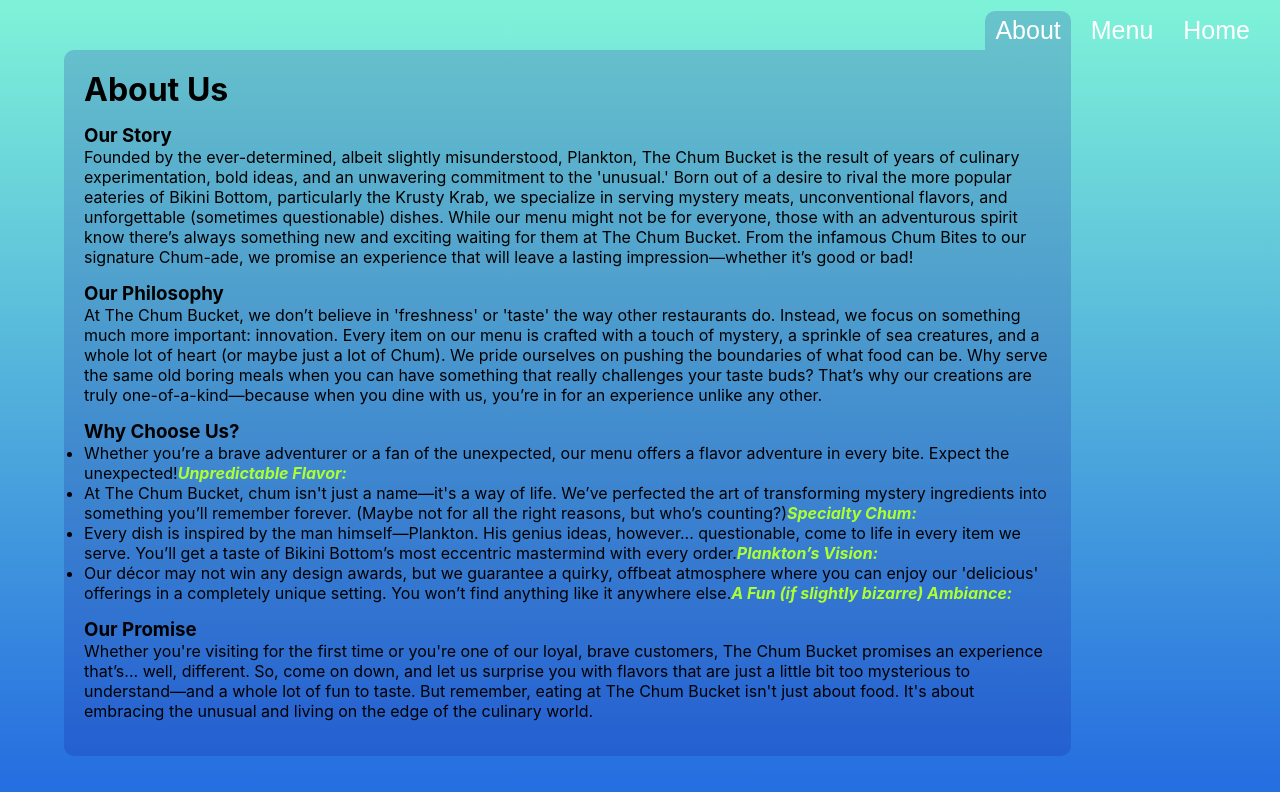
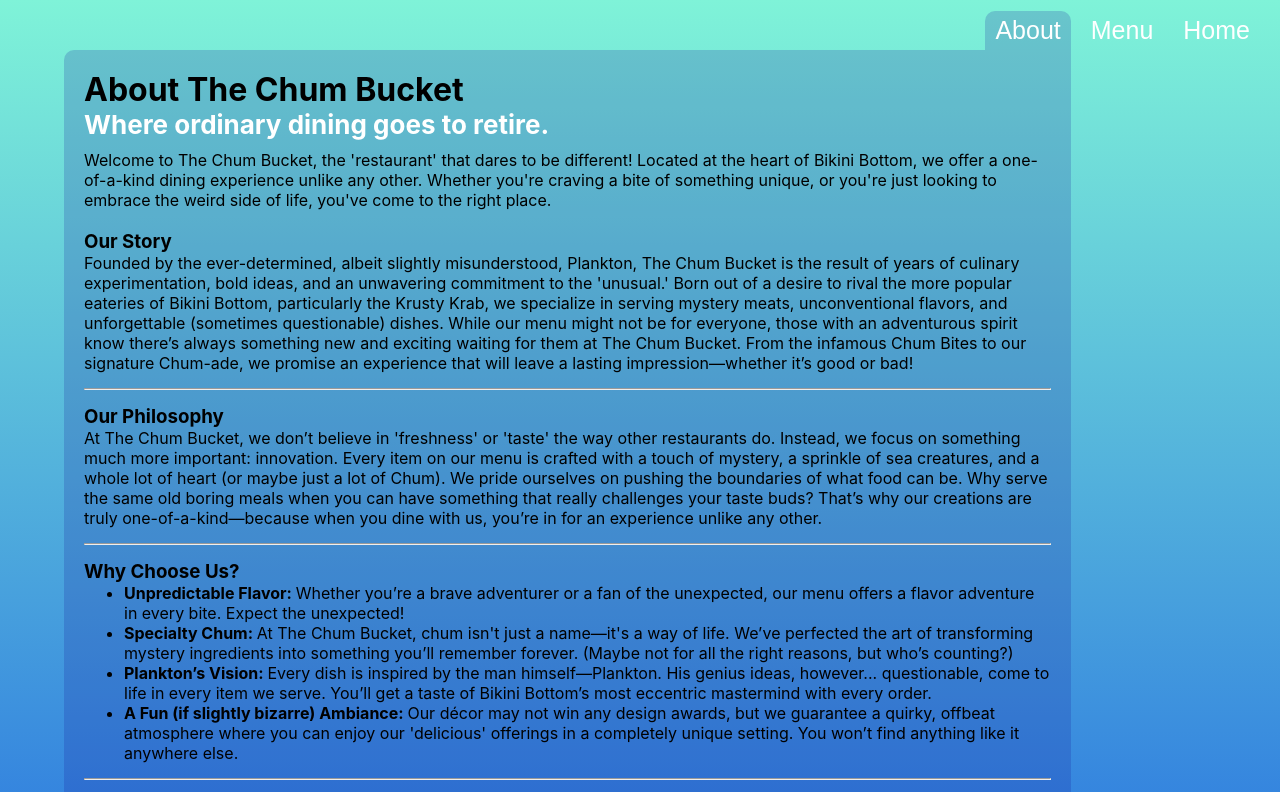
Before and after one commit to Valmord/resturant, a website built with webpack: page src/template.html in a window 1280 px wide. Both pictures are taken after a click on the button "About". Shown: the top 792 px of the page. Built offline with nearby package versions, Linux system fonts and the light colour scheme.

Commit message:
Finish about page

```diff
--- a/src/page_about.js
+++ b/src/page_about.js
@@ -1,8 +1,5 @@
 const content = document.querySelector('#content');
 
-// name: "The Chum Bucket",
-// tagline: "Where ordinary dining goes to retire.",
-// description: "Welcome to The Chum Bucket, the 'restaurant' that dares to be different! Located at the heart of Bikini Bottom, we offer a one-of-a-kind dining experience unlike any other. Whether you're craving a bite of something unique, or you're just looking to embrace the weird side of life, you've come to the right place.",
 
 
 const chumBucketAbout = {
@@ -42,8 +39,6 @@
     title: "Our Promise",
     content: "Whether you're visiting for the first time or you're one of our loyal, brave customers, The Chum Bucket promises an experience that’s... well, different. So, come on down, and let us surprise you with flavors that are just a little bit too mysterious to understand—and a whole lot of fun to taste. But remember, eating at The Chum Bucket isn't just about food. It's about embracing the unusual and living on the edge of the culinary world."
   },
-
-  closing: "The Chum Bucket—Where ordinary dining goes to retire."
 };
 
 function createAboutElements(){
@@ -53,6 +48,8 @@
   for (let section in chumBucketAbout) {
     const item = chumBucketAbout[section];
     const sectionElement = document.createElement('div');
+    sectionElement.classList.add('section');
+    const rule = document.createElement('hr');
     if (section !== 'reasonsToVisit') {
         const title = document.createElement('h3');
         const desc = document.createElement('p');
@@ -71,8 +68,8 @@
         const listElement = document.createElement('li');
         const pointTitle = document.createElement('strong');
         const pointContent = document.createElement('span');
-        pointTitle.textContent = point.title + ':';
-        listElement.textContent = point.description;
+        pointTitle.textContent = point.title + ': ';
+        pointContent.textContent = point.description;
         listElement.appendChild(pointTitle);
         listElement.appendChild(pointContent);
         pointsContainer.appendChild(listElement);
@@ -81,21 +78,35 @@
       })
     }
     aboutElementsContainer.appendChild(sectionElement);
+    aboutElementsContainer.appendChild(rule);
   }
   return aboutElementsContainer;
 }
 
+function createAboutHeader(){
+  const aboutHeaderContainer = document.createElement('div');
+  aboutHeaderContainer.classList.add('about-header');
+  const h1Element = document.createElement('h1');
+  h1Element.textContent = "About The Chum Bucket";
+  const h2Element = document.createElement('h2');
+  h2Element.textContent = "Where ordinary dining goes to retire.";
+  const headerContent = document.createElement('p');
+  headerContent.textContent = "Welcome to The Chum Bucket, the 'restaurant' that dares to be different! Located at the heart of Bikini Bottom, we offer a one-of-a-kind dining experience unlike any other. Whether you're craving a bite of something unique, or you're just looking to embrace the weird side of life, you've come to the right place.";
+
+  aboutHeaderContainer.appendChild(h1Element);
+  aboutHeaderContainer.appendChild(h2Element);
+  aboutHeaderContainer.appendChild(headerContent);
+  return aboutHeaderContainer;
+}
 
 function createAboutContent(){
   const aboutElement = document.createElement('div');
   aboutElement.classList.add('about-page');
 
-  const h1Element = document.createElement('h1');
-  h1Element.textContent = 'About Us';
+  aboutElement.appendChild(createAboutHeader());
+  aboutElement.appendChild(createAboutElements());
 
-  aboutElement.appendChild(h1Element);
   content.appendChild(aboutElement);
-  aboutElement.appendChild(createAboutElements());
 }
 
 export { createAboutContent }
--- a/src/page_menu.js
+++ b/src/page_menu.js
@@ -20,14 +20,14 @@
       const foodName = document.createElement('h4');
       const foodDesc = document.createElement('p');
       const foodPrice = document.createElement('p');
-      const strongtag = document.createElement('strong');
+      const emTag = document.createElement('em');
       foodName.textContent = item.name;
       foodDesc.textContent = item.description;
-      strongtag.textContent = `$${item.price.toFixed(2)}`;
+      emTag.textContent = `$${item.price.toFixed(2)}`;
 
       listElement.appendChild(foodName);
       listElement.appendChild(foodDesc);
-      foodPrice.appendChild(strongtag);
+      foodPrice.appendChild(emTag);
       listElement.appendChild(foodPrice);
       listContainer.appendChild(listElement);
     })
--- a/src/styles.css
+++ b/src/styles.css
@@ -86,7 +86,7 @@
   margin-left: auto;
 }
 
-strong {
+em {
   font-style: italic;
   color: greenyellow;
 }
@@ -123,3 +123,20 @@
     color: white;
   }
 }
+
+
+.about-header {
+  margin-bottom: 20px;
+
+  h2 {
+    margin-bottom: 10px;
+  }
+}
+
+.about-page .section {
+  margin-bottom: 15px;
+
+  & ul {
+    padding-left: 40px;
+  }
+}
```
